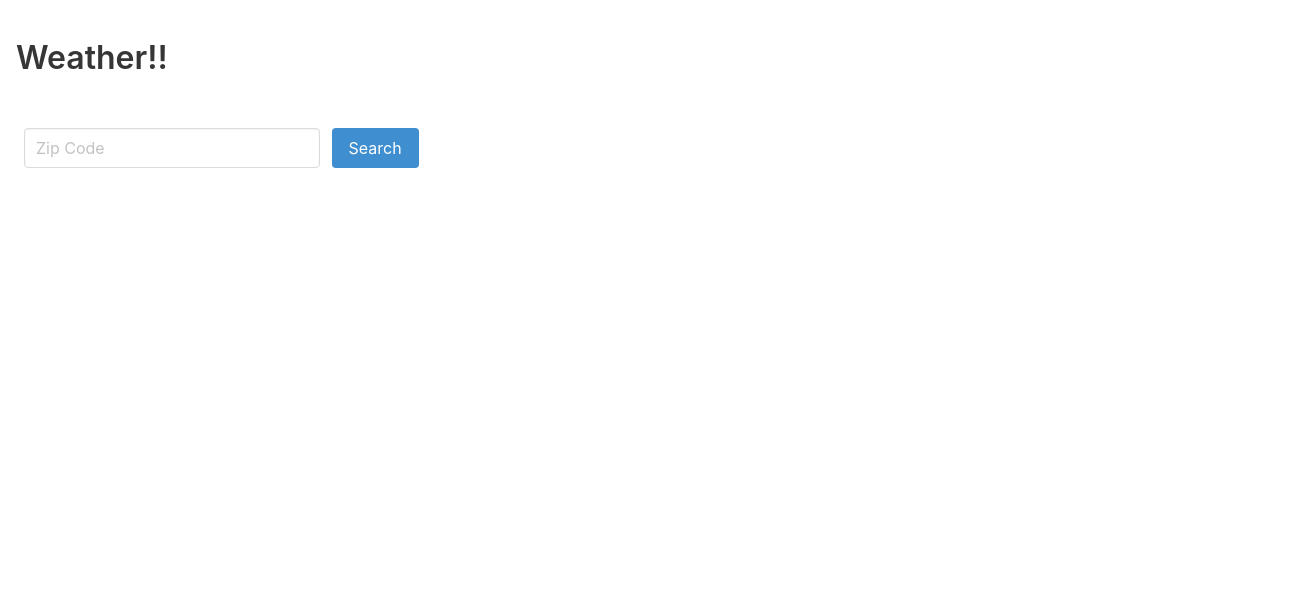
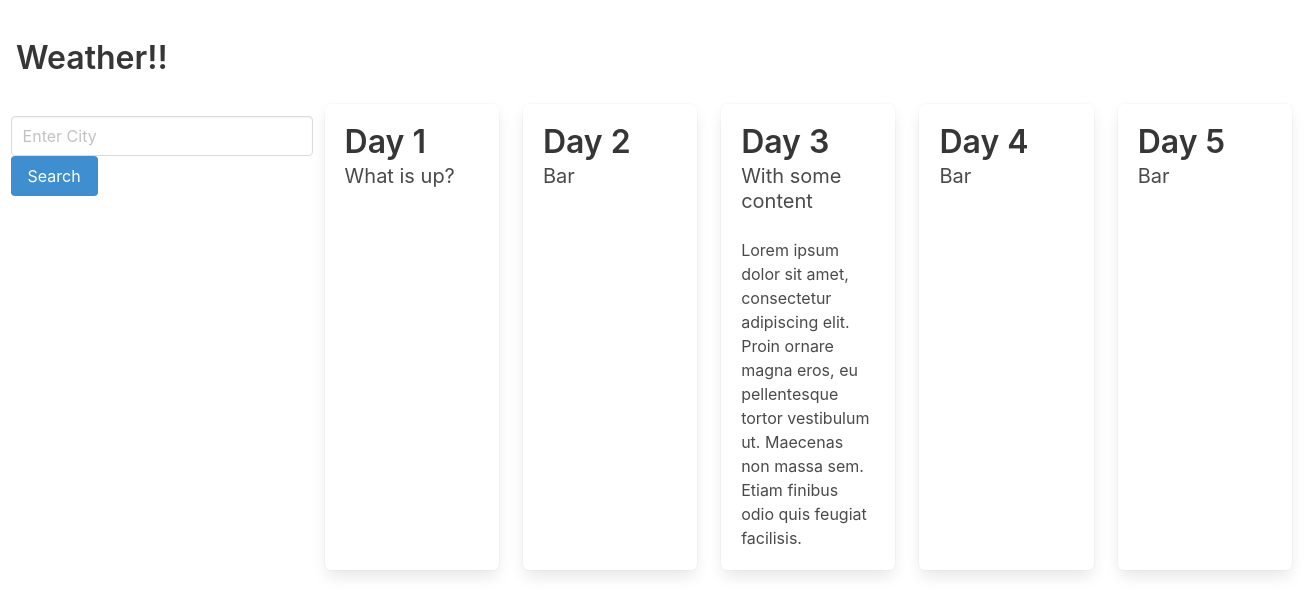
Before and after one commit to tabbdacat/weather-dashboard, a plain HTML site: page index.html in a window 1280 px wide. Shown: the whole page, 1304 px wide, since content can reach past the window. Drawn offline with nearby package versions, Linux system fonts and the light colour scheme; no server answers.

Commit message:
move extra js code to new file, create day boxes

```diff
--- a/assets/script.js
+++ b/assets/script.js
@@ -2,9 +2,7 @@ function getApi() {
     var requestUrl = 'https://api.openweathermap.org/data/2.5/forecast?zip=96786,us&appid=ef86c0944076d1643a343ec8b308ba52';
 //       var requestUrl = 'https://api.openweathermap.org/data/2.5/forecast?id='+ cityId + '&appid=ef86c0944076d1643a343ec8b308ba52';
 
-let cityId =
 
-function getCityWeather {
 fetch(requestUrl)
       .then(function (response) {
         return response.json();
@@ -13,13 +11,4 @@ function getCityWeather {
         console.log(data);
     });
 }
-}
-
-function displayWeather {
-   if(cityId === error) {
-    weatherContainerEl.textContent = 'No city found.'
-   }
-}
-
-
 getApi();
--- a/index.html
+++ b/index.html
@@ -1,5 +1,6 @@
 <!DOCTYPE html>
 <html lang="en">
+
 <head>
     <meta charset="UTF-8">
     <meta name="viewport" content="width=device-width, initial-scale=1.0">
@@ -7,20 +8,60 @@
     <link rel="stylesheet" href="https://cdn.jsdelivr.net/npm/bulma@0.9.4/css/bulma.min.css">
     <link rel="stylesheet" type="text/css" href="./assets/style.css" />
 </head>
+
 <body>
     <header>
         <h1 class="title m-4 py-5">Weather!!</h1>
     </header>
-  <nav class="columns m-3">
-    <div class="field is-grouped column is-one-third">
+    <main class="columns is-mobile">>
+        <nav class="column is-one-quarter">
+            <div>
                 <p class="control is-expanded">
-            <input class="input" type="text" placeholder="Zip Code">
+                    <input class="input" type="text" placeholder="Enter City">
                 </p>
                 <p class="control">
                     <a class="button is-info">Search</a>
                 </p>
             </div>
         </nav>
+        <div class="tile is-ancestor">
+            <div class="tile is-parent">
+              <article class="tile is-child box">
+                <p class="title">Day 1</p>
+                <p class="subtitle">What is up?</p>
+              </article>
+            </div>
+            <div class="tile is-parent">
+              <article class="tile is-child box">
+                <p class="title">Day 2</p>
+                <p class="subtitle">Bar</p>
+              </article>
+            </div>
+            <div class="tile is-parent">
+              <article class="tile is-child box">
+                <p class="title">Day 3</p>
+                <p class="subtitle">With some content</p>
+                <div class="content">
+                  <p>Lorem ipsum dolor sit amet, consectetur adipiscing elit. Proin ornare magna eros, eu pellentesque tortor vestibulum ut. Maecenas non massa sem. Etiam finibus odio quis feugiat facilisis.</p>
+                </div>
+              </article>
+            </div>
+            <div class="tile is-parent">
+                <article class="tile is-child box">
+                  <p class="title">Day 4</p>
+                  <p class="subtitle">Bar</p>
+                </article>
+              </div>
+              <div class="tile is-parent">
+                <article class="tile is-child box">
+                  <p class="title">Day 5</p>
+                  <p class="subtitle">Bar</p>
+                </article>
+              </div>
+          </div>
+    </main>
+
     <script src="./assets/script.js"></script>
 </body>
+
 </html>
```
Also changed, not shown: copy.js (added, +32 -0 lines). Lines whose indentation alone changed are shown as unchanged.
